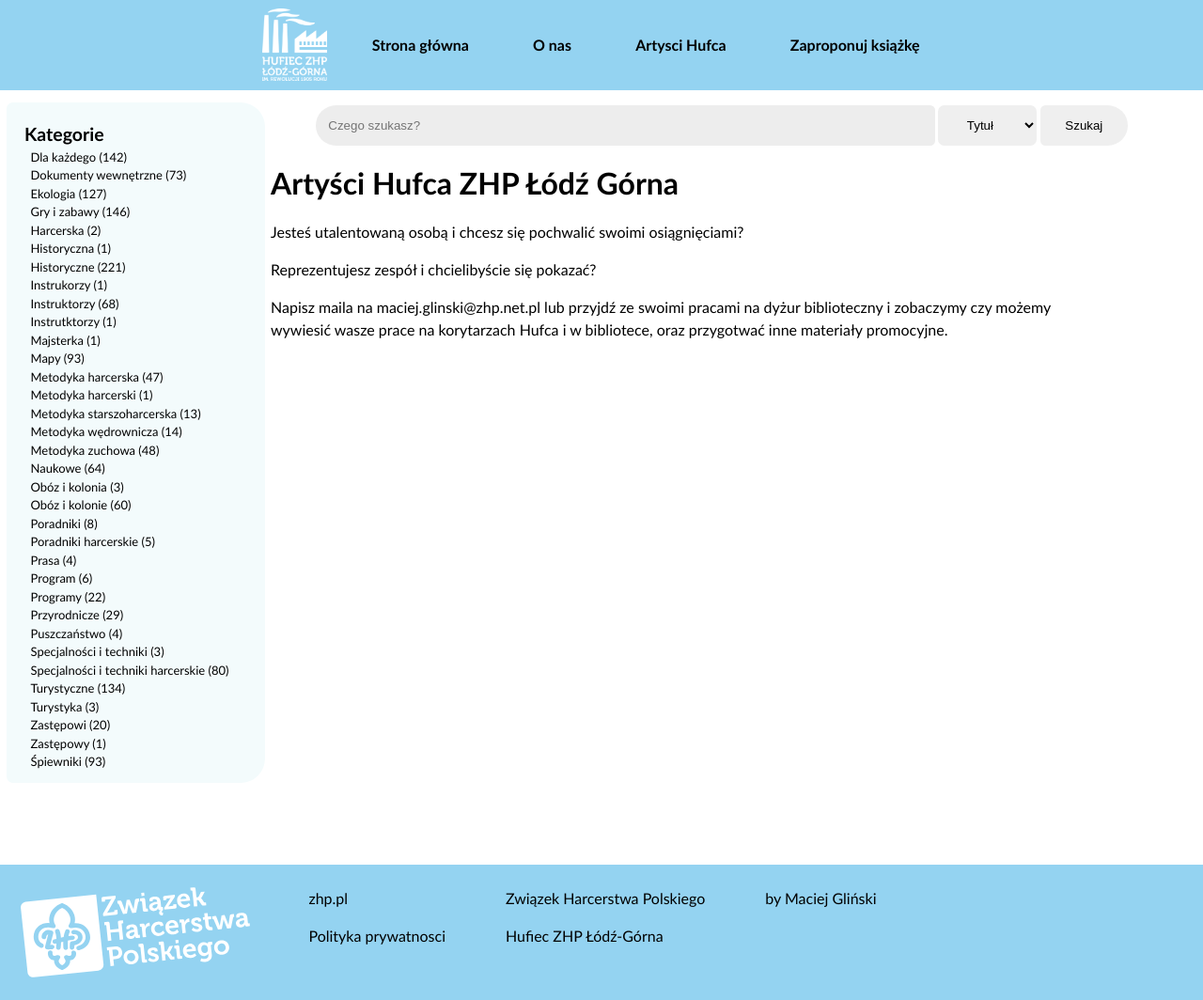
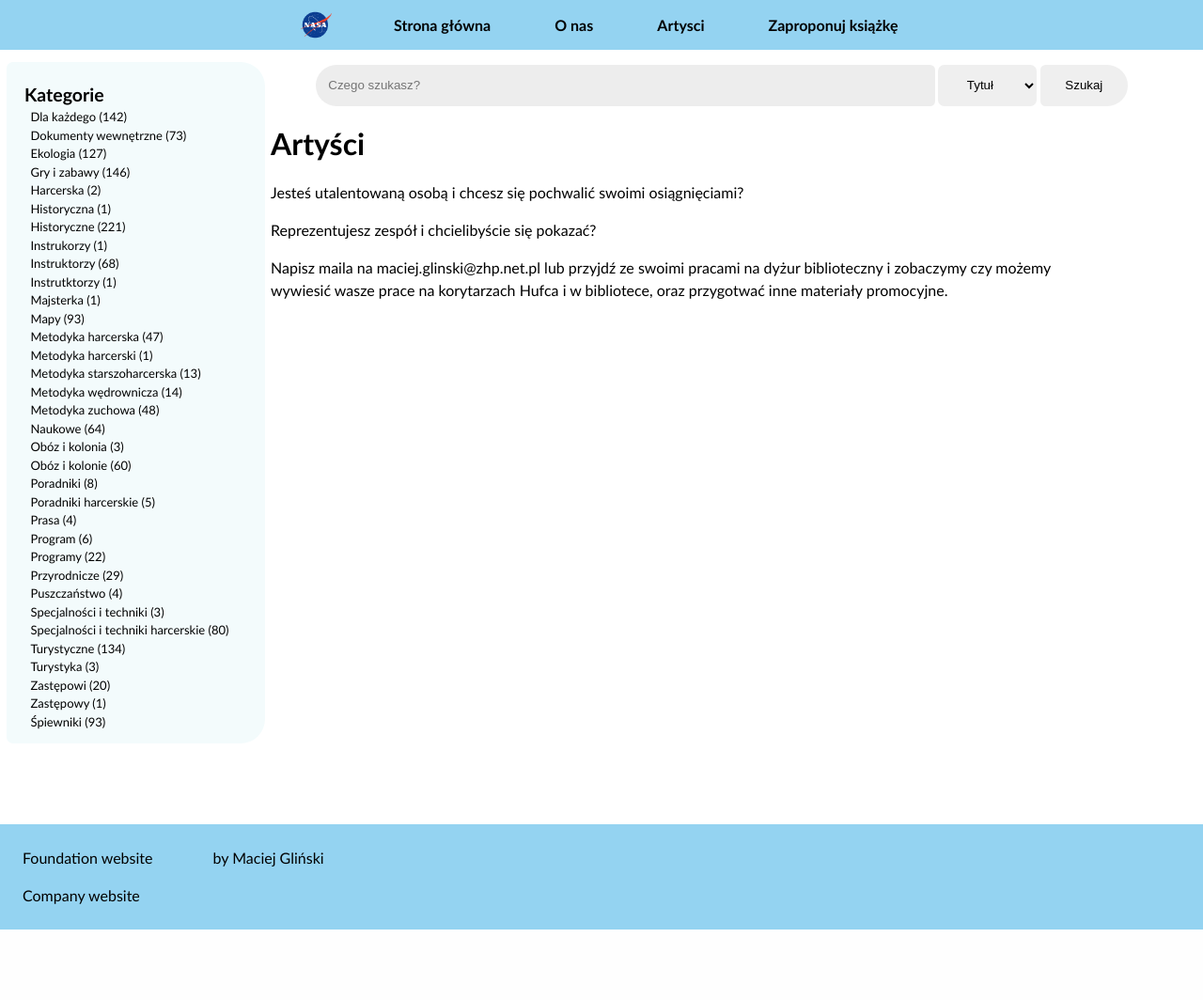
Before and after one commit to aftframe369/biblioteka, a Flask app: page /artysci_hufca in a window 1280 px wide. Shown: the whole page at 94% size. After the commit the page ends 989 px from the top, so only its background shows below. Run offline with Flask 2, Linux system fonts and the light colour scheme.

Commit message:
cywilizowanie kodu

```diff
--- a/biblioteka/templates/artysci.html
+++ b/biblioteka/templates/artysci.html
@@ -4,7 +4,7 @@
 {% block main %}
 <div class="main_info_pages">
     <h1>
-        Artyści Hufca ZHP Łódź Górna
+        Artyści
     </h1>
     <p>
         Jesteś utalentowaną osobą i chcesz się pochwalić swoimi osiągnięciami? </p>
--- a/biblioteka/templates/base.html
+++ b/biblioteka/templates/base.html
@@ -15,7 +15,7 @@
         <ul>
             <li><a href='/'>Strona główna</a></li>
             <li><a href='/O_nas'>O nas</a></li>
-            <li><a href='/artysci_hufca'>Artysci Hufca</a></li>
+            <li><a href='/artysci_hufca'>Artysci</a></li>
             <li><a href='https://forms.office.com/e/DWa7QKzxR6' target="_blank">Zaproponuj książkę</a></li>
         </ul>
     </div>
@@ -93,15 +93,15 @@
 
     </container>
     <div class="bottom_bar">
-        <img src="{{url_for('static', filename = 'images/identyfikator_bialy.svg')}}"
-            alt="Logo Związku harcerstwa polskiego">
-        <div style="display: flex; flex-direction: column;">
-            <a href='https://zhp.pl'>zhp.pl</a>
-            <a href='/polityka_prywatnosci'>Polityka prywatnosci</a>
-        </div>
+        <!-- <img src="{{url_for('static', filename = 'images/identyfikator_bialy.svg')}}" -->
+        <!--     alt="Logo Związku harcerstwa polskiego"> -->
+        <!-- <div style="display: flex; flex-direction: column;"> -->
+        <!--     <a href='https://zhp.pl'>so</a> -->
+        <!--     <a href='/polityka_prywatnosci'>Polityka prywatnosci</a> -->
+        <!-- </div> -->
         <div>
-            <a href="https://zhp.pl">Związek Harcerstwa Polskiego</a>
-            <a href="lodzgorna.zhp.pl"> Hufiec ZHP Łódź-Górna</a>
+            <a href="">Foundation website</a>
+            <a href="">Company website</a>
         </div>
         <div><a class="signature" href="https://instagram.com/przykradki">by Maciej Gliński</a></div>
     </div>
```
Also changed, not shown: biblioteka/static/images/07054d9c-593c-4b9c-8d9a-d155590954b5.jpeg (deleted), biblioteka/static/images/asia.jpg (deleted), biblioteka/static/images/logo.png, biblioteka/static/images/logo_huf.png (added), biblioteka/static/images/logo_nasa.png (deleted), biblioteka/static/images/maciek.jpg (deleted).
